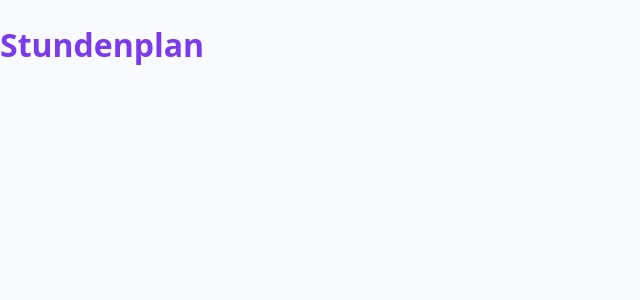
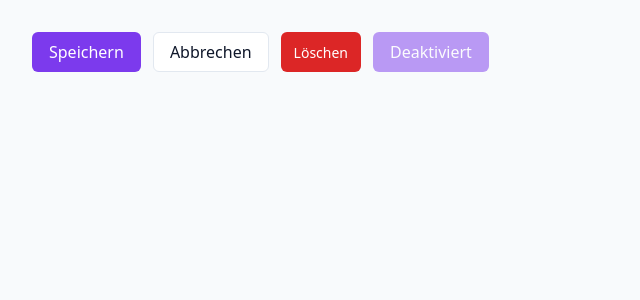
Before and after one commit to RezaGit-hub/Stundenplan-Projekt, a React (Vite) app in the folder web/: page / in a window 1280 px wide. Shown: the top 300 px of the page, without its empty margins (0-640 px from the left). Built offline with nearby package versions, Linux system fonts and the light colour scheme.

Commit message:
feat(web): add Button eigenschaft

```diff
--- a/web/src/app/App.tsx
+++ b/web/src/app/App.tsx
@@ -1,5 +1,14 @@
-function App() {
-  return <h1 style={{ color: 'var(--color-primary)' }}>Stundenplan</h1>;
+import { Button } from '@/components/ui/Button';
+
+export default function App() {
+  return (
+    <div style={{ padding: 'var(--space-8)', display: 'flex', gap: 'var(--space-3)' }}>
+      <Button>Speichern</Button>
+      <Button variant="secondary">Abbrechen</Button>
+      <Button variant="danger" size="sm">
+        Löschen
+      </Button>
+      <Button disabled>Deaktiviert</Button>
+    </div>
+  );
 }
-
-export default App;
--- /dev/null
+++ b/web/src/components/ui/Button/Button.module.css
@@ -0,0 +1,64 @@
+
+.button {
+  display: inline-flex;
+  align-items: center;
+  justify-content: center;
+  gap: var(--space-2);
+  border: 1px solid transparent;
+  border-radius: var(--radius-sm);
+  font-family: inherit;
+  font-weight: var(--weight-medium);
+  cursor: pointer;
+  transition:
+    background-color 0.15s,
+    opacity 0.15s;
+}
+
+
+.button:focus-visible {
+  outline: 2px solid var(--color-primary);
+  outline-offset: 2px;
+}
+
+.button:disabled {
+  opacity: 0.5;
+  cursor: not-allowed;
+}
+
+/* ── Varianten ── */
+.primary {
+  background: var(--color-primary);
+  color: var(--color-on-primary);
+}
+
+
+.primary:hover:not(:disabled) {
+  background: var(--color-primary-hover);
+}
+
+.secondary {
+  background: var(--color-surface);
+  color: var(--color-text);
+  border-color: var(--color-border);
+}
+.secondary:hover:not(:disabled) {
+  background: var(--color-bg);
+}
+
+.danger {
+  background: var(--color-danger);
+  color: var(--color-on-primary);
+}
+.danger:hover:not(:disabled) {
+  opacity: 0.9;
+}
+
+/* ── Größen ── */
+.sm {
+  padding: var(--space-1) var(--space-3);
+  font-size: var(--text-sm);
+}
+.md {
+  padding: var(--space-2) var(--space-4);
+  font-size: var(--text-base);
+}
--- /dev/null
+++ b/web/src/components/ui/Button/Button.tsx
@@ -0,0 +1,25 @@
+import type { ButtonHTMLAttributes } from 'react';
+import styles from './Button.module.css';
+
+type Variant = 'primary' | 'secondary' | 'danger';
+type Size = 'sm' | 'md';
+
+interface ButtonProps extends ButtonHTMLAttributes<HTMLButtonElement> {
+  variant?: Variant;
+  size?: Size;
+}
+
+export function Button({
+  variant = 'primary',
+  size = 'md',
+
+  type = 'button',
+  className,
+
+  ...rest
+}: ButtonProps) {
+  const classes = [styles.button, styles[variant], styles[size], className]
+    .filter(Boolean)
+    .join(' ');
+  return <button type={type} className={classes} {...rest} />;
+}
--- /dev/null
+++ b/web/src/components/ui/Button/index.ts
@@ -0,0 +1 @@
+export { Button } from './Button';
--- a/web/src/styles/tokens.css
+++ b/web/src/styles/tokens.css
@@ -21,6 +21,7 @@
   /* Semantisch: Rollen */
   --color-bg: var(--gray-50);
   --color-surface: #ffffff;
+  --color-on-primary: #ffffff;
   --color-border: var(--gray-200);
   --color-text: var(--gray-900);
   --color-text-muted: var(--gray-500);
```
